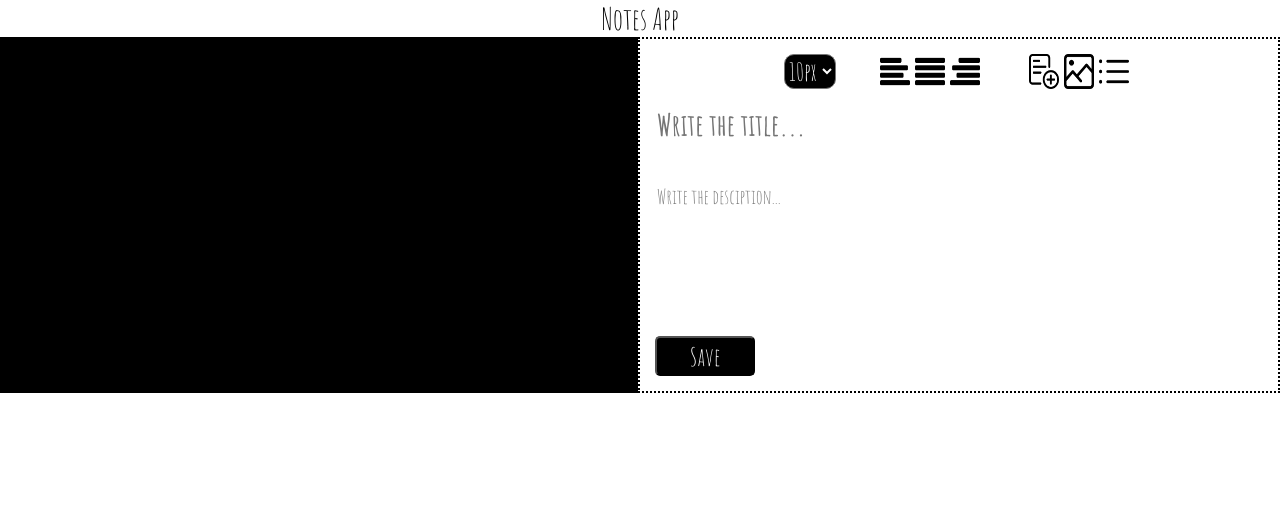
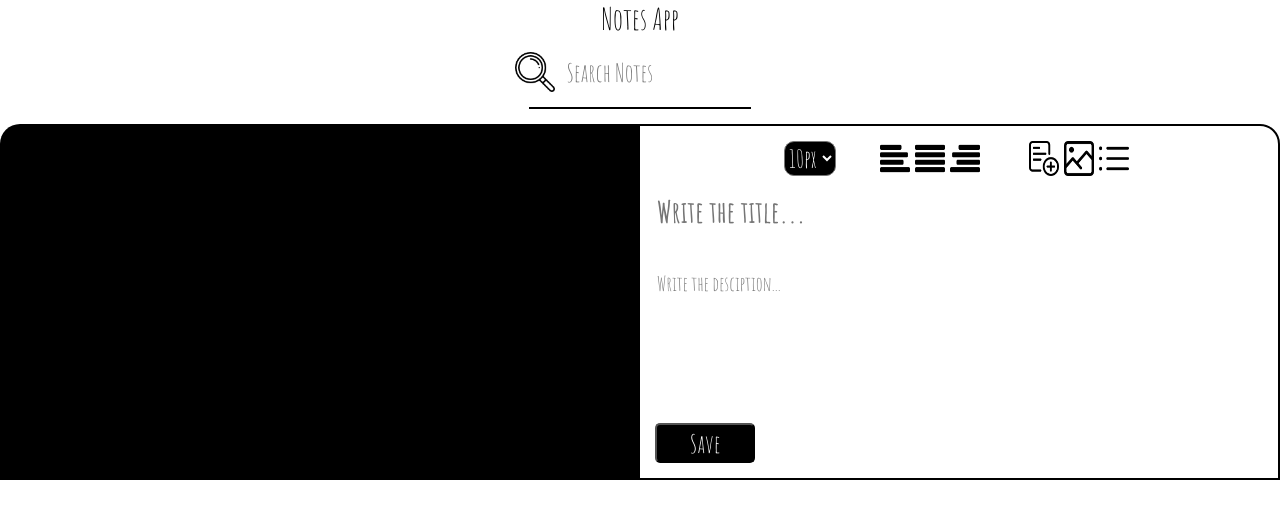
Before and after one commit to vitaliyoliynykk/notes-app, a React (Create React App) app: page /notes in a window 1280 px wide. Shown: the top 518 px of the page. Built offline with nearby package versions, Linux system fonts and the light colour scheme.

Commit message:
adding search input component

```diff
--- a/src/App.tsx
+++ b/src/App.tsx
@@ -9,8 +9,8 @@ function App(): React.ReactElement {
     return (
         <Router>
             <Switch>
-                <Route path="/auth" component={Auth} />
-                <Route path="/notes" component={Notes} />
+                <Route exact path="/auth" component={Auth} />
+                <Route exact path="/notes" component={Notes} />
                 <Route exact path="/">
                     <Redirect to="/notes" />
                 </Route>
--- a/src/components/NoteItem/NoteItem.scss
+++ b/src/components/NoteItem/NoteItem.scss
@@ -2,6 +2,7 @@
     width: 50%;
     padding: 15px;
     background-color: rgb(0, 0, 0);
+    border-radius: 20px 0 0;
 }
 
 .title-note-item {
@@ -22,5 +23,4 @@
 
 .note-item {
     padding: 10px;
-    border: 2px dotted rgb(255, 255, 255);
 }
--- /dev/null
+++ b/src/components/SearchInput/SearchInput.scss
@@ -0,0 +1,25 @@
+.container-search-input {
+    margin: 0 auto;
+    margin-bottom: 15px;
+    padding: 15px;
+    width: 15%;
+    display: flex;
+    justify-content: center;
+    border-bottom: 2px solid rgb(0, 0, 0);
+}
+
+.search-icon {
+    width: 40px;
+    margin-right: 10px;
+    cursor: pointer;
+}
+
+.search-input {
+    height: 40px;
+    border: none;
+    font-family: 'Amatic SC', cursive;
+    font-size: 25px;
+    &:focus {
+        outline: none;
+    }
+}
--- /dev/null
+++ b/src/components/SearchInput/SearchInput.tsx
@@ -0,0 +1,14 @@
+import React from 'react';
+import './SearchInput.scss';
+import SearchIcon from '../../assets/search.png';
+
+const SearchInput = (): React.ReactElement => {
+    return (
+        <div className="container-search-input">
+            <img src={SearchIcon} alt="#" className="search-icon" />
+            <input type="search" placeholder="Search Notes" className="search-input" />
+        </div>
+    );
+};
+
+export default SearchInput;
--- a/src/components/TextEditor/TextEditor.scss
+++ b/src/components/TextEditor/TextEditor.scss
@@ -1,7 +1,8 @@
 .container-text-editor {
     width: 50%;
-    border: 2px dotted rgb(0, 0, 0);
+    border: 2px solid rgb(0, 0, 0);
     padding: 15px;
+    border-radius: 0 20px 0 0;
 }
 
 .header {
--- a/src/containers/Notes/Notes.scss
+++ b/src/containers/Notes/Notes.scss
@@ -1,5 +1,6 @@
 .container {
     display: flex;
+    border-radius: 10px 10px 0 0;
 }
 
 .header-notes-title {
--- a/src/containers/Notes/Notes.tsx
+++ b/src/containers/Notes/Notes.tsx
@@ -2,6 +2,7 @@ import React, { useState } from 'react';
 import './Notes.scss';
 import TextEditor from '../../components/TextEditor/TextEditor';
 import NoteItem from '../../components/NoteItem/NoteItem';
+import SearchInput from '../../components/SearchInput/SearchInput';
 
 interface Note {
     title: string;
@@ -19,6 +20,7 @@ const Notes = (): React.ReactElement => {
     return (
         <>
             <div className="header-notes-title">Notes App</div>
+            <SearchInput />
             <div className="container">
                 <NoteItem arrayOfNotes={arrayOfNotes} />
                 <TextEditor getObjectNote={getObjectNote} />
```
Also changed, not shown: src/assets/search.png (added).
